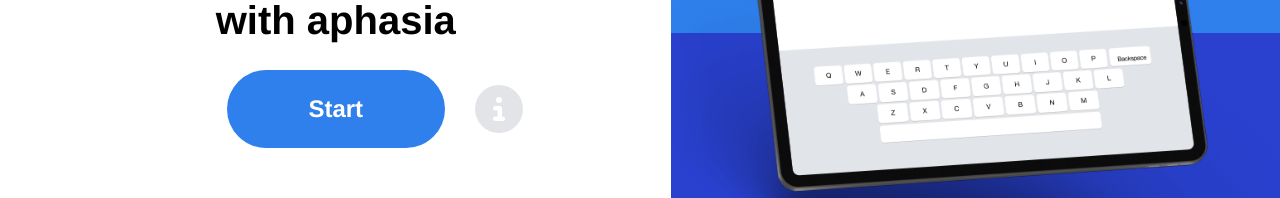
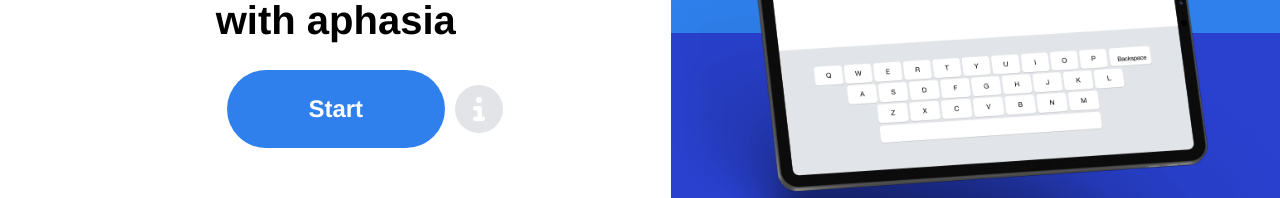
Before and after one commit to project-qwerty/project-qwerty, a Vue app: page / in a window 1280 px wide. Shown: the part 367-565 px from the top of the page. Built offline with nearby package versions, Linux system fonts and the light colour scheme.

Commit message:
make the i button gap consistently thin

```diff
--- a/src/views/Home.vue
+++ b/src/views/Home.vue
@@ -96,7 +96,7 @@
     justify-content: center;
     align-items: center;
 
-    gap: var(--medium-gap);
+    gap: var(--thin-gap);
   }
 
   .balancer {
@@ -144,9 +144,5 @@
     .ipad-panel {
       height: 320px;
     }
-
-    .button-row {
-      gap: var(--thin-gap);
-    }
   }
 </style>
```
